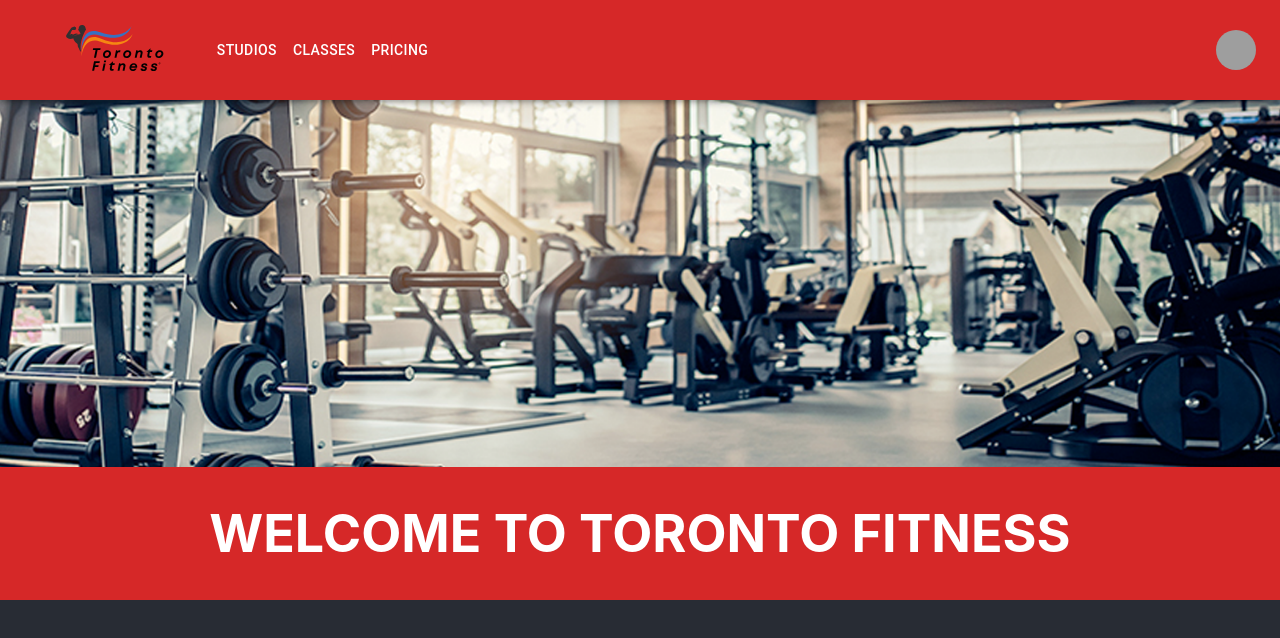
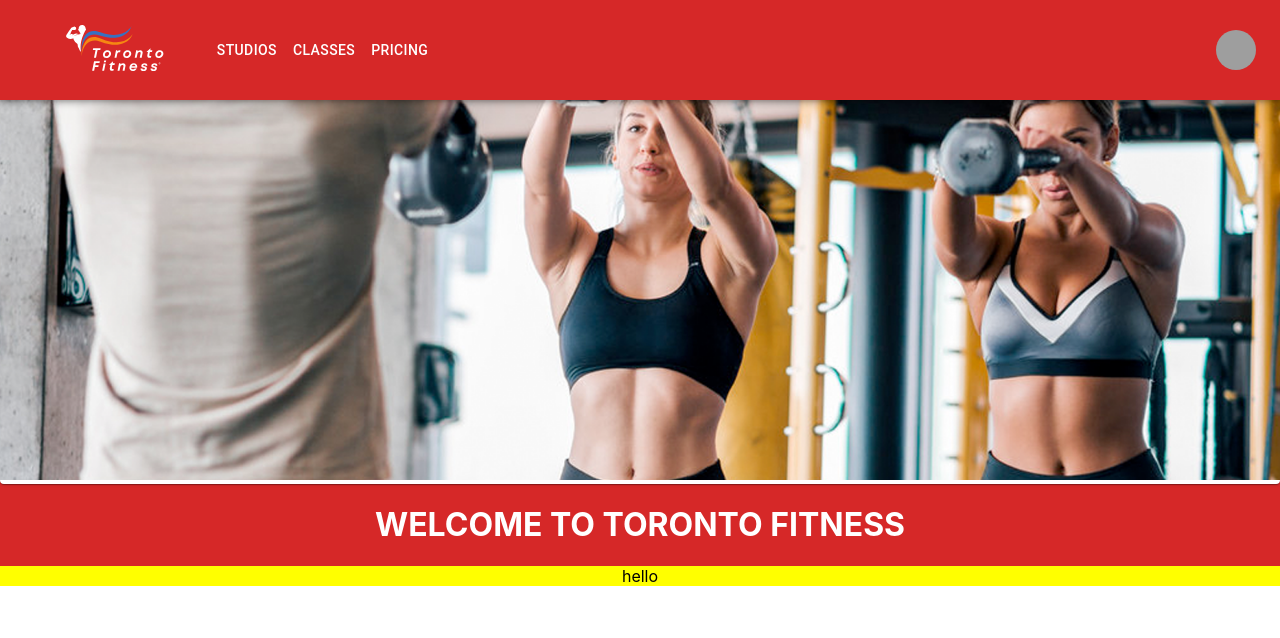
Before and after one commit to kenneth-miura/csc309-pf, a React (Create React App) app in the folder PF/frontend/: page / in a window 1280 px wide. Shown: the top 638 px of the page. Built offline with nearby package versions, Linux system fonts and the light colour scheme; grey boxes are pictures that could not be loaded.

Commit message:
UPdated stuff

```diff
--- a/PF/frontend/public/index.html
+++ b/PF/frontend/public/index.html
@@ -26,7 +26,7 @@
     -->
     <title>Toronto Fitness Club</title>
   </head>
-  <body>
+  <body style="margin: 0px;">
     <noscript>You need to enable JavaScript to run this app.</noscript>
     <div id="root"></div>
     <!--
--- a/PF/frontend/src/App.css
+++ b/PF/frontend/src/App.css
@@ -14,8 +14,8 @@
 }
 
 .App-header {
-  background-color: #282c34;
-  min-height: 100vh;
+  background-color: #ffffff;
+  /* min-height: 100vh; */
   display: flex;
   flex-direction: column;
   align-items: center;
--- a/PF/frontend/src/App.js
+++ b/PF/frontend/src/App.js
@@ -8,8 +8,8 @@ function App() {
     <div className="App">
       <header className="App-header">
         <Navbar position="sticky"></Navbar>
-        <Main></Main>
       </header>
+      <Main></Main>
     </div>
   );
 }
--- /dev/null
+++ b/PF/frontend/src/components/Carousel.jsx
@@ -0,0 +1,48 @@
+import React from 'react';
+import Carousel from 'react-material-ui-carousel'
+import { Paper, Button, CardMedia } from '@mui/material'
+import Box from '@mui/material/Box';
+
+function ImageCarousel(props)
+{
+    const items = [
+        {
+            img: require("../images/gym.png"),
+        },
+        {
+            img: require("../images/weightlift.png"),
+        },
+        {
+            img: require("../images/coach.png"),
+        }
+    ]
+
+    return (
+        <Carousel autoPlay animation="slide" style={{width: '100%', backgroundColor: '#d62828'}} indicatorContainerProps={{
+            style: {
+              visibility: 'hidden'
+            }
+          }}>
+            {
+                items.map( (item, i) => <Item key={i} item={item} /> )
+            }
+        </Carousel>
+    )
+}
+
+function Item(props)
+{
+    const imgUrl = props.item.img;
+    console.log(imgUrl);
+
+    return (
+        <div>
+            <Paper style={{width: '100%'}}>
+                <Box>
+                    <img src={imgUrl} style={{width: '100%', height: '100%'}}/>
+                </Box>
+            </Paper>
+        </div>
+    )
+}
+export default ImageCarousel;
--- /dev/null
+++ b/PF/frontend/src/pages/Main.css
@@ -0,0 +1,4 @@
+.container {
+    display: flex;
+    flex-direction: column;
+  }
--- a/PF/frontend/src/pages/Main.js
+++ b/PF/frontend/src/pages/Main.js
@@ -1,19 +1,49 @@
-import * as React from 'react';
-import { Card } from '@mui/material';
+import * as React from "react";
+import './Main.css'
+import ImageCarousel from '../components/Carousel'
+import { Card, Box, Paper } from "@mui/material";
+import Grid from "@mui/material/Grid";
 
 function Main() {
+  function GridItem() {
+    return (
+      // From 0 to 600px wide (smart-phones), I take up 12 columns, or the whole device width!
+      // From 600-690px wide (tablets), I take up 6 out of 12 columns, so 2 columns fit the screen.
+      // From 960px wide and above, I take up 25% of the device (3/12), so 4 columns fit the screen.
+      <Grid item style={{ paddingLeft: 0, paddingRight: 0 }}>
+        <Card style={{ width: "100%" }}>THERE ARE ITEMS HERE</Card>
+      </Grid>
+    );
+  }
+
   return (
-    <div
-    style={{display: 'flex', width: '100%', height: '100%'}}
-    className="MainPage">
-        <Card style={{width: "100%", height: "60%", position: 'fixed', top: '0px'}}>
-            <img style={{objectFit: "cover", width: "100%", height: "100%"}} src={require("../images/gym.png")}></img>
-        </Card>
+    <div className="container">
+        <Box display="flex" flexDirection="column" style={{top: '0px'}}>
+            <Box style={{backgroundColor: "#d62828", width: "100%"}}>
+                {/* <ImageCarousel style={{margin: '0px', padding: '0px'}}></ImageCarousel> */}
+                <Card>
+                    <img style={{objectFit: "cover", width: '100%', height: '100%'}} src={require("../images/coach.png")}></img>
+                </Card>
 
-        <Card class="WelcomeText" style={{backgroundColor: "#d62828", position: "fixed", width: "100%", top: "467px"}}>
-            <h1>WELCOME TO TORONTO FITNESS</h1>
-        </Card>
+                <Card class="WelcomeText" style={{backgroundColor: "#d62828", width: "100%"}}>
+                    <h1 style={{color: "white"}}>WELCOME TO TORONTO FITNESS</h1>
+                </Card>
 
+            </Box>
+            <Box style={{backgroundColor: "yellow"}}>
+                hello
+            </Box>
+        </Box>
+
+      {/* <Box sx={{ display: 'grid', gridTemplateRows: 'repeat(3, 1fr)' }}>
+            <Card style={{width: "100%", height: "60%", position: 'fixed', top: '0px'}}>
+                <img style={{objectFit: "cover", width: '100%', height: '100%'}} src={require("../images/coach.png")}></img>
+            </Card>
+
+            <Card class="WelcomeText" style={{backgroundColor: "#d62828", width: "100%"}}>
+                <h1>WELCOME TO TORONTO FITNESS</h1>
+            </Card>
+        </Box> */}
     </div>
   );
 }
```
Also changed, not shown: PF/frontend/src/images/TFC_main.svg.
